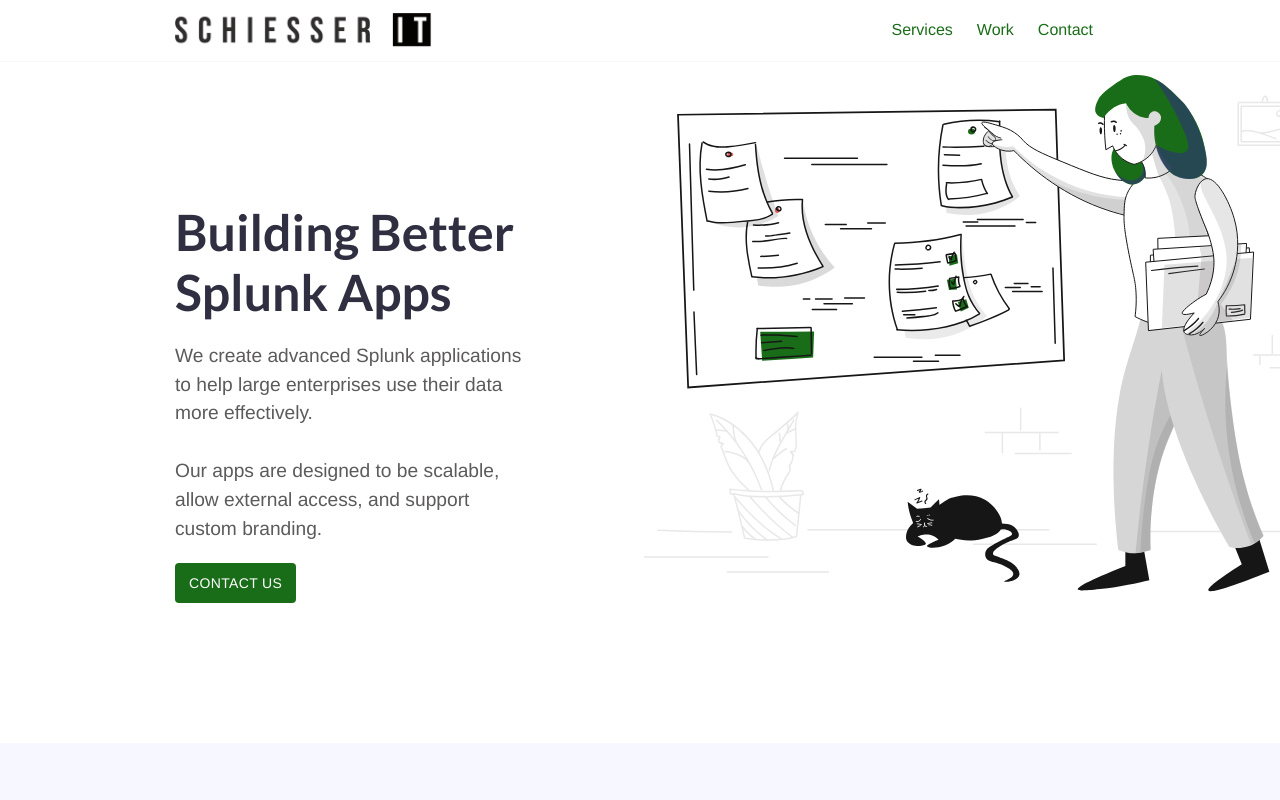
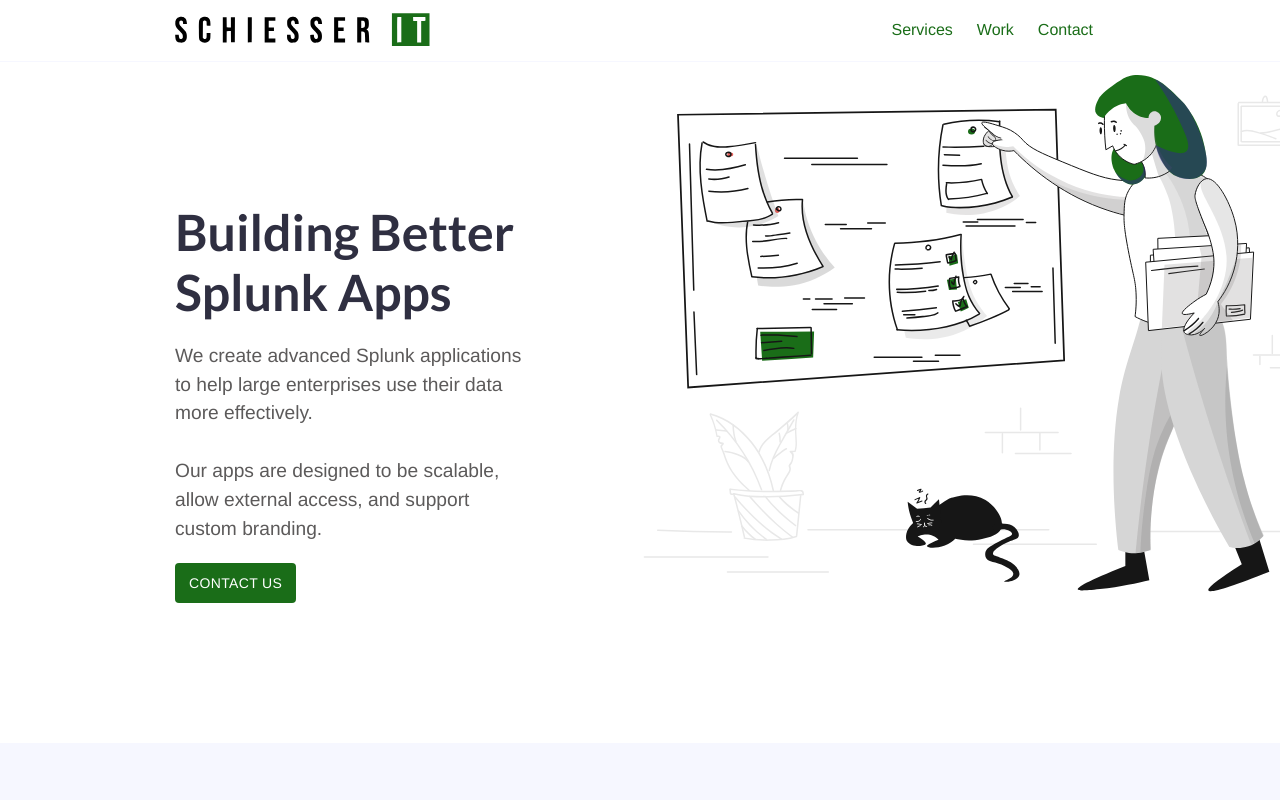
Before and after one commit to schiesser-it/schiesser-it.github.io, a Gatsby site: page / in a window 1280 px wide. Shown: the top 800 px of the page. Built offline with nearby package versions, Linux system fonts and the light colour scheme; Gatsby itself is replaced by a stand-in of ours.

Commit message:
feat: update logo of website (#3)

```diff
--- a/src/data/config/config.json
+++ b/src/data/config/config.json
@@ -3,8 +3,8 @@
     "show_call_box": true
   },
   "logo": {
-    "mobile": "/images/logo/logo.png",
-    "desktop": "/images/logo/logo.png",
+    "mobile": "/images/logo/schiesser.svg",
+    "desktop": "/images/logo/schiesser.svg",
     "desktop_height": "36px",
     "alt": "Schiesser IT"
   },
--- a/src/scss/components/_logo.scss
+++ b/src/scss/components/_logo.scss
@@ -14,7 +14,7 @@
 }
 .logo-mobile {
   display: block;
-  width: 40px;
+  width: 200px;
   padding: 10px 0 10px 0;
   @include media-breakpoint-up(sm) {
     display: none;
```
Also changed, not shown: static/images/logo/schiesser.svg (added).
